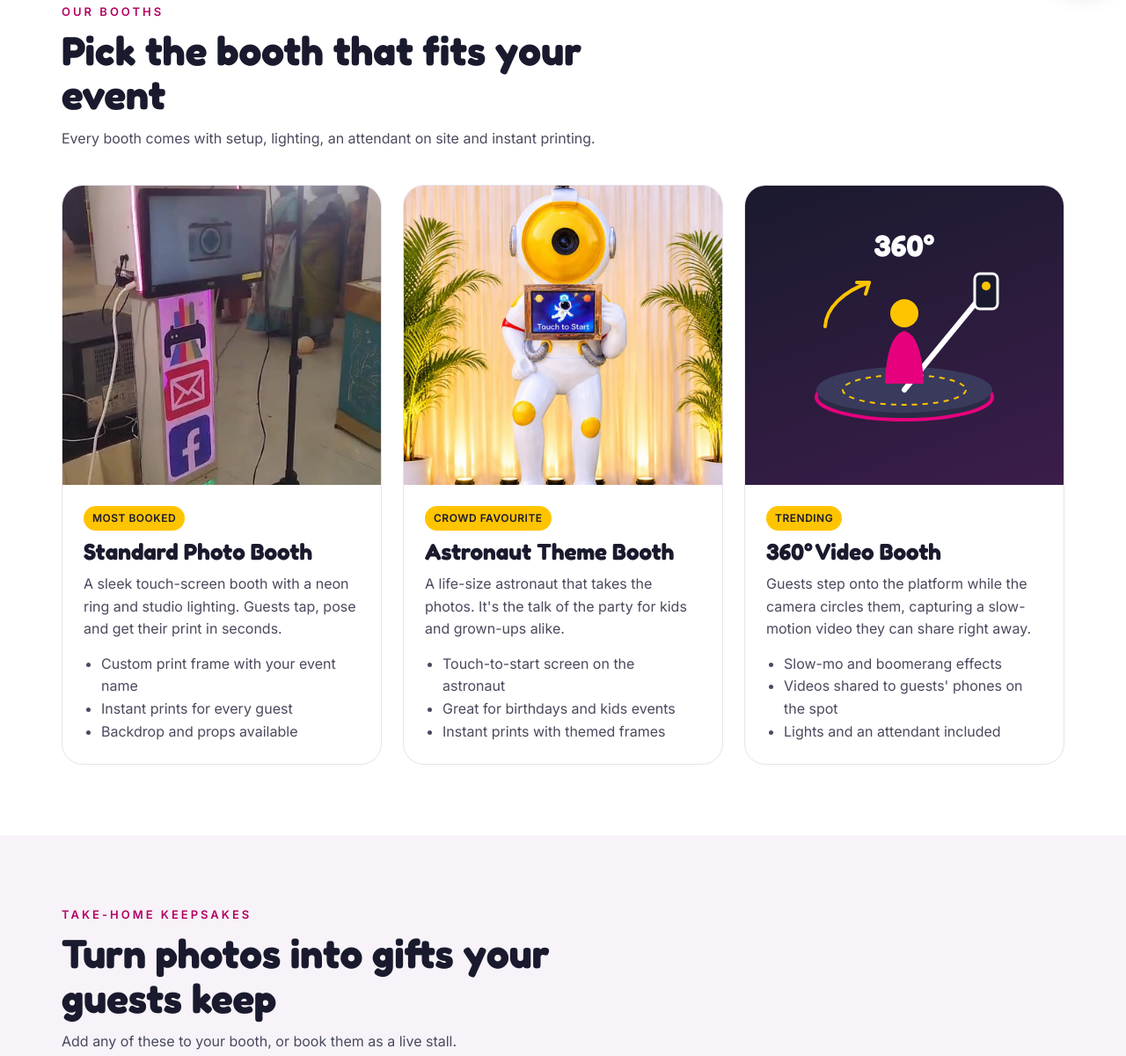
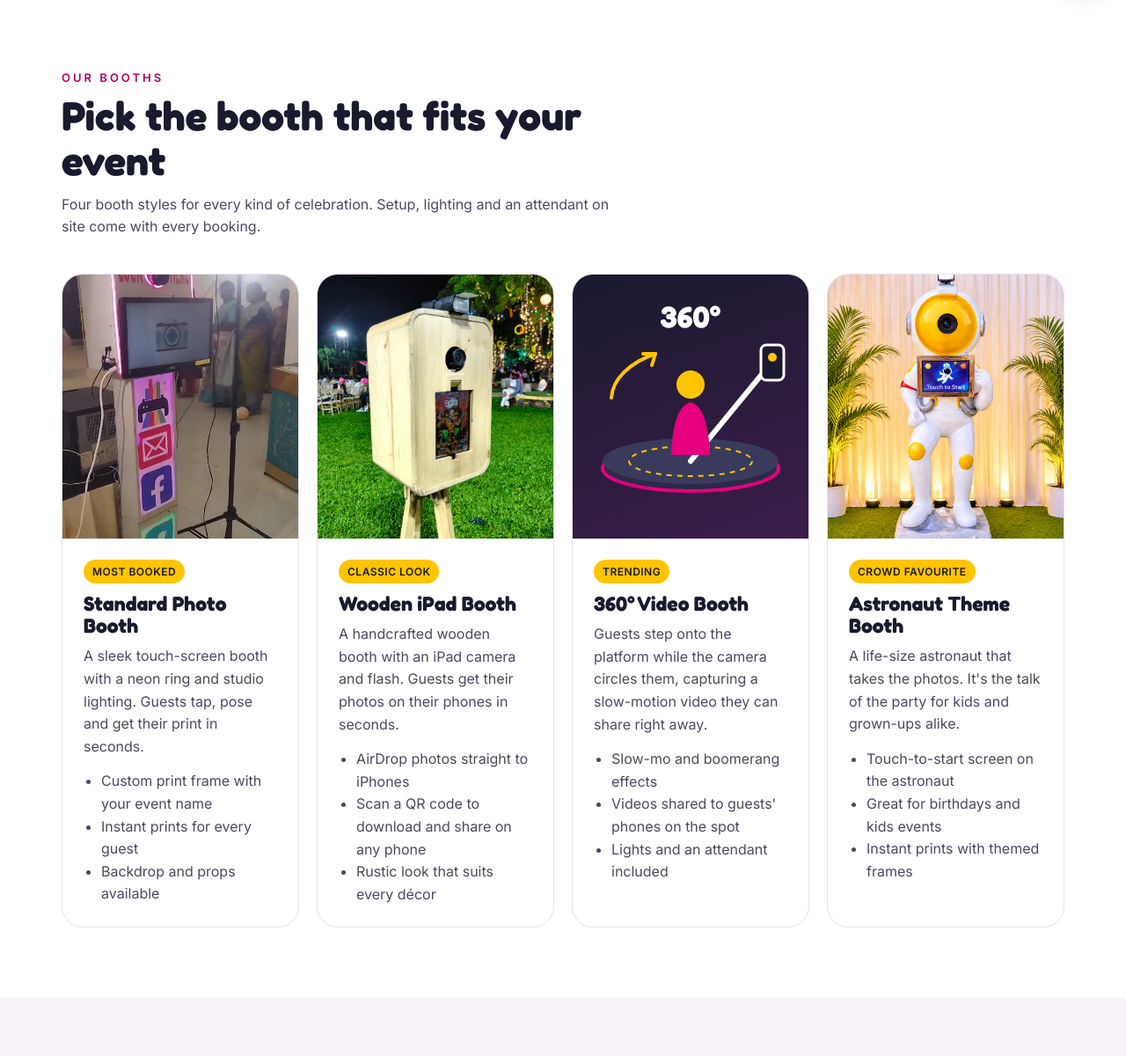
Before and after one commit to mnsampath236/PhotoFlash, a plain HTML site: page index.html in a window 1280 px wide. Shown: the part 803-2003 px from the top of the page at 88% size. Drawn offline with Linux system fonts and the light colour scheme.

Commit message:
Return-gift hero copy and four booth styles (adds Wooden iPad Booth)
Co-Authored-By: Claude Opus 5.5 <noreply@anthropic.com>
Claude-Session: https://claude.ai/code/session_015Ls3AKftWzdMTNp9Tv2obt

```diff
--- a/index.html
+++ b/index.html
@@ -4,7 +4,7 @@
 <meta charset="utf-8">
 <meta name="viewport" content="width=device-width, initial-scale=1">
 <title>Photo Flash – Photo Booth & 360° Video Booth Rental in Hyderabad</title>
-<meta name="description" content="Photo Flash brings instant photo booths, an astronaut theme booth and a 360° video booth to weddings, birthdays, corporate events and festivals in Hyderabad. Instant prints, photo magnets, key chains and mugs.">
+<meta name="description" content="Photo Flash brings instant photo booths as a return gift your guests keep: standard, wooden iPad, astronaut theme and 360° video booths to weddings, birthdays, corporate events and festivals in Hyderabad. Instant prints, photo magnets, key chains and mugs.">
 <link rel="preconnect" href="https://fonts.googleapis.com">
 <link href="https://fonts.googleapis.com/css2?family=Fredoka:wght@500;600;700&family=Inter:wght@400;500;600&display=swap" rel="stylesheet">
 <style>
@@ -55,13 +55,14 @@ header{position:sticky;top:0;z-index:20;background:rgba(255,255,255,.95);backdro
 @media(max-width:900px){.hero-grid{grid-template-columns:1fr}.hero-pics .a,.hero-pics .b{height:300px}}
 
 /* booths */
-.cards{display:grid;grid-template-columns:repeat(3,minmax(0,1fr));gap:24px}
-@media(max-width:900px){.cards{grid-template-columns:1fr}}
+.cards{display:grid;grid-template-columns:repeat(4,minmax(0,1fr));gap:20px}
+@media(max-width:1100px){.cards{grid-template-columns:repeat(2,minmax(0,1fr))}}
+@media(max-width:620px){.cards{grid-template-columns:1fr}}
 .card{background:#fff;border:1px solid var(--line);border-radius:24px;overflow:hidden;display:flex;flex-direction:column}
-.card .pic{height:340px;background:var(--soft);overflow:hidden}
+.card .pic{height:300px;background:var(--soft);overflow:hidden}
 .card .pic img{width:100%;height:100%;object-fit:cover}
 .card .body{padding:24px;display:flex;flex-direction:column;gap:10px;flex-grow:1}
-.card h3{font-size:26px}
+.card h3{font-size:23px}
 .card p{margin:0;color:var(--ink2)}
 .card ul{margin:4px 0 0;padding-left:20px;color:var(--ink2)}
 .tag{align-self:flex-start;background:var(--yellow);color:var(--ink);font-size:12px;font-weight:600;padding:4px 10px;border-radius:999px;letter-spacing:.5px}
@@ -154,9 +155,9 @@ footer a{color:#fff}
 <section class="hero">
 <div class="wrap hero-grid">
 <div>
-<div class="eyebrow">Photo booth rental · Hyderabad</div>
-<h1 style="margin-top:12px">Instant photos.<br><em>Lasting smiles.</em></h1>
-<p class="lead">Photo booths, an astronaut theme booth and a 360° video booth for weddings, birthdays, corporate events and festivals. Your guests take home instant prints, fridge magnets, key chains and mugs.</p>
+<div class="eyebrow">Instant photo booth · Hyderabad</div>
+<h1 style="margin-top:12px">Treat your guests to a <em>return gift they’ll keep.</em></h1>
+<p class="lead">Every guest strikes a pose and walks away with an instant printed photo from your celebration. It’s a memory they take home and keep on the fridge for years. Make it extra special with photo magnets, key chains or mugs.</p>
 <div class="ctas">
 <a class="btn btn-pink" href="#quote">Get a Free Quote</a>
 <a class="btn btn-wa js-wa" href="https://wa.me/916300651422" target="_blank" rel="noopener">
@@ -179,7 +180,7 @@ WhatsApp Us</a>
 <div class="sec-head">
 <div class="eyebrow">Our booths</div>
 <h2>Pick the booth that fits your event</h2>
-<p>Every booth comes with setup, lighting, an attendant on site and instant printing.</p>
+<p>Four booth styles for every kind of celebration. Setup, lighting and an attendant on site come with every booking.</p>
 </div>
 <div class="cards">
 <article class="card">
@@ -192,14 +193,15 @@ WhatsApp Us</a>
 </div>
 </article>
 <article class="card">
-<div class="pic"><img src="img/astronaut.jpg" alt="Astronaut theme photo booth" style="object-position:center 20%"></div>
+<div class="pic"><img src="img/wooden.jpg" alt="Handcrafted wooden photo booth with iPad camera and flash"></div>
 <div class="body">
-<span class="tag">CROWD FAVOURITE</span>
-<h3>Astronaut Theme Booth</h3>
-<p>A life-size astronaut that takes the photos. It's the talk of the party for kids and grown-ups alike.</p>
-<ul><li>Touch-to-start screen on the astronaut</li><li>Great for birthdays and kids events</li><li>Instant prints with themed frames</li></ul>
+<span class="tag">CLASSIC LOOK</span>
+<h3>Wooden iPad Booth</h3>
+<p>A handcrafted wooden booth with an iPad camera and flash. Guests get their photos on their phones in seconds.</p>
+<ul><li>AirDrop photos straight to iPhones</li><li>Scan a QR code to download and share on any phone</li><li>Rustic look that suits every décor</li></ul>
 </div>
 </article>
+
 <article class="card">
 <div class="pic pic360">
 <svg width="260" height="260" viewBox="0 0 260 260" role="img" aria-label="Illustration of a 360 degree video booth platform with rotating camera arm">
@@ -221,6 +223,15 @@ WhatsApp Us</a>
 <h3>360° Video Booth</h3>
 <p>Guests step onto the platform while the camera circles them, capturing a slow-motion video they can share right away.</p>
 <ul><li>Slow-mo and boomerang effects</li><li>Videos shared to guests' phones on the spot</li><li>Lights and an attendant included</li></ul>
+</div>
+</article>
+<article class="card">
+<div class="pic"><img src="img/astronaut.jpg" alt="Astronaut theme photo booth" style="object-position:center 20%"></div>
+<div class="body">
+<span class="tag">CROWD FAVOURITE</span>
+<h3>Astronaut Theme Booth</h3>
+<p>A life-size astronaut that takes the photos. It's the talk of the party for kids and grown-ups alike.</p>
+<ul><li>Touch-to-start screen on the astronaut</li><li>Great for birthdays and kids events</li><li>Instant prints with themed frames</li></ul>
 </div>
 </article>
 </div>
@@ -344,6 +355,7 @@ WhatsApp Us</a>
 <legend>Services you're interested in</legend>
 <div class="checks">
 <label><input type="checkbox" name="services" value="Standard Photo Booth">Standard Photo Booth</label>
+<label><input type="checkbox" name="services" value="Wooden iPad Booth">Wooden iPad Booth</label>
 <label><input type="checkbox" name="services" value="Astronaut Theme Booth">Astronaut Booth</label>
 <label><input type="checkbox" name="services" value="360 Video Booth">360° Video Booth</label>
 <label><input type="checkbox" name="services" value="Fridge Magnets">Fridge Magnets</label>
```
